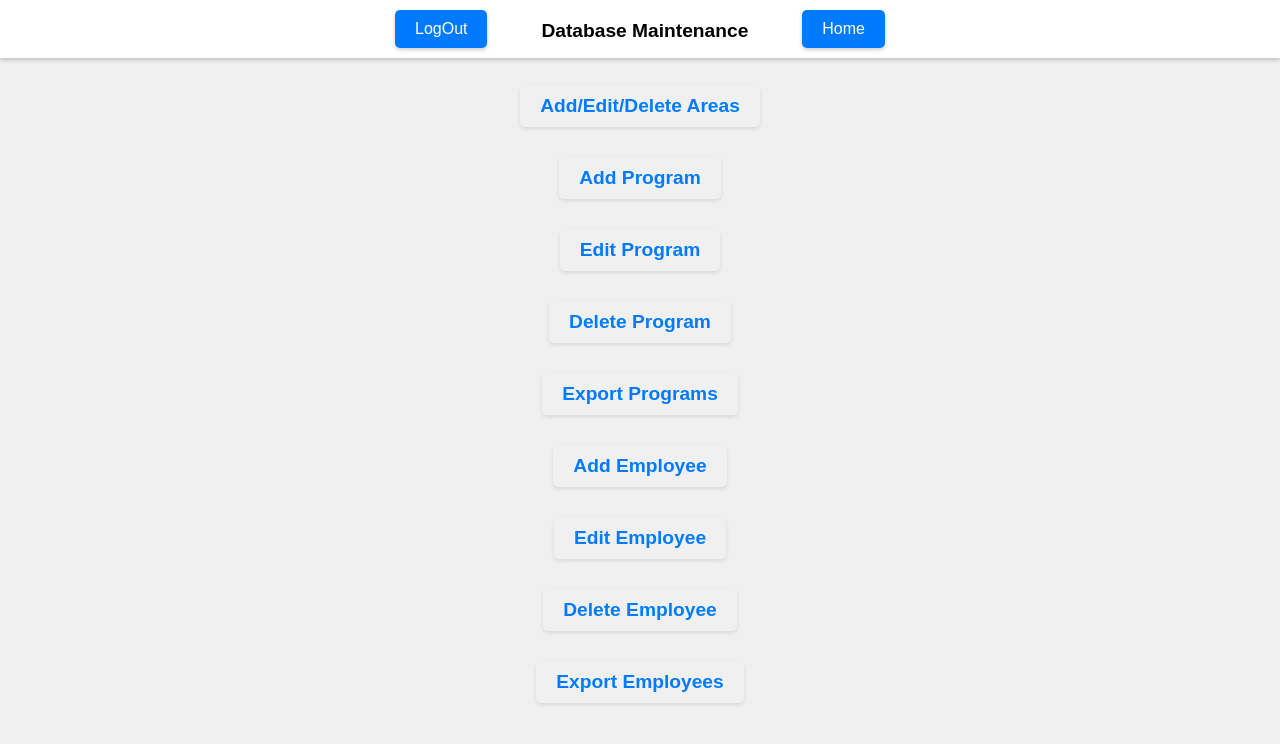
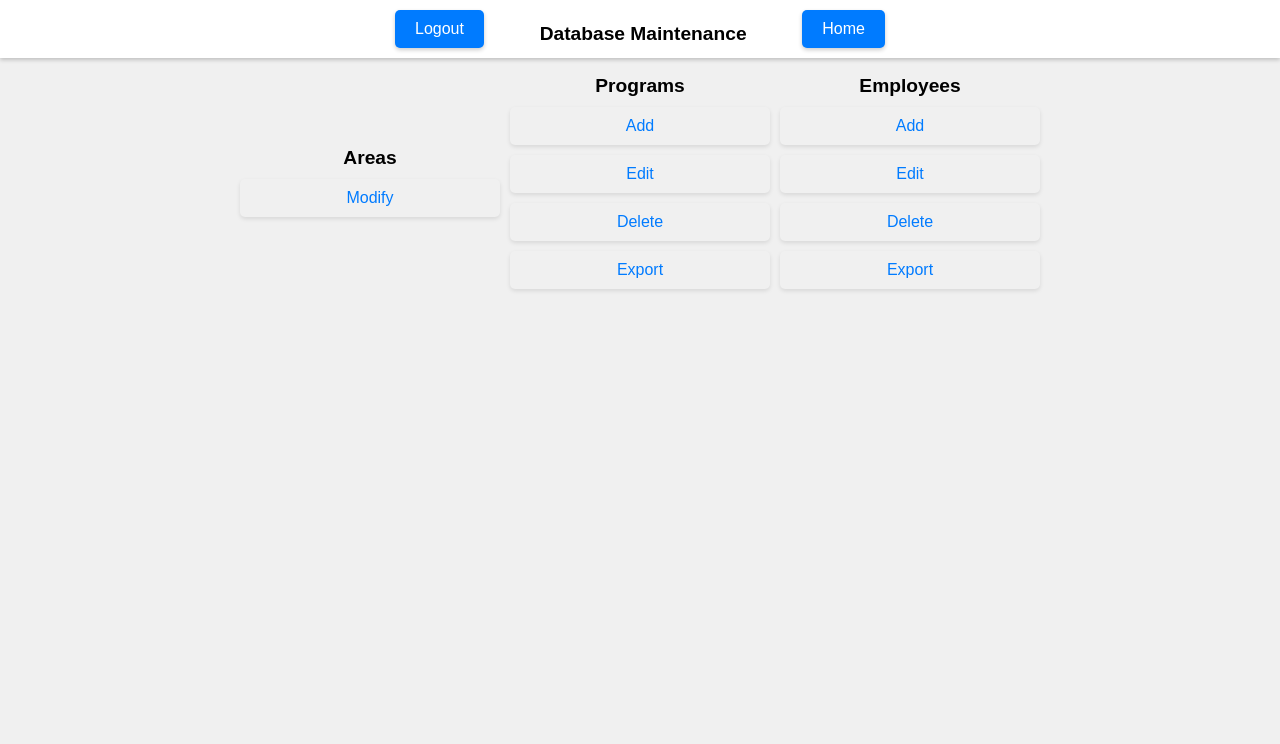
Before and after one commit to Ishan511/final_project, a Flask app: page /database_maintenance in a window 1280 px wide. Shown: the top 744 px of the page. Run offline with Flask 2, Linux system fonts and the light colour scheme; a user stored in the database is signed in.

Commit message:
MORE CSS

```diff
--- a/server/app.py
+++ b/server/app.py
@@ -20,7 +20,7 @@ app.config["SECRET_KEY"] = "ThisisSecret!"
 ############### DB CONNECTIONS ########################
 def connect_db():
 
-    sql = sqlite3.connect("/Users/ishanunnarkar/Desktop/Projects/Bug_Hound-Project-main/server/db/bughound.db")
+    sql = sqlite3.connect(r"C:\Users\030737107\Desktop\Projects\final_project-1\server\db\bughound.db")
 
     sql.row_factory = sqlite3.Row
     return sql
--- a/server/static/css/database_maintenance.css
+++ b/server/static/css/database_maintenance.css
@@ -153,9 +153,11 @@ label {
     width: 100%;
     max-width: 800px;
     display: flex;
-    flex-direction: column;
+    flex-direction: row;
     align-items: center;
     gap: 10px; /* Adds space between each link */
+
+
 }
 
 /* Style links within main-content to look like buttons */
--- a/server/templates/add_area.html
+++ b/server/templates/add_area.html
@@ -16,7 +16,7 @@
     <!-- Header section starts -->
     <div class="header">
         <div class="navigation">
-            <a href="{{url_for('logout')}}" class="btn header-btn">LogOut</a>
+            <a href="{{url_for('logout')}}" class="btn header-btn">Logout</a>
             <a href="{{url_for('database_maintenance')}}" class="btn header-btn">Database Maintenance</a>
             <a href="{{url_for('index_page')}}" class="btn header-btn">Home</a>
         </div>
--- a/server/templates/add_bug.html
+++ b/server/templates/add_bug.html
@@ -10,7 +10,7 @@
 <body>
     <div class="header">
         <div class="navigation">
-            <a href="{{url_for('logout')}}" class="btn header-btn">LogOut</a>
+            <a href="{{url_for('logout')}}" class="btn header-btn">Logout</a>
             <span class="header-title">New Bug Report Type</span>
             <a href="{{url_for('index_page')}}" class="btn header-btn">Home</a>
         </div>
--- a/server/templates/database_maintenance.html
+++ b/server/templates/database_maintenance.html
@@ -1,27 +1,3 @@
-<!-- <!DOCTYPE html>
-<html lang="en">
-<head>
-    <meta charset="UTF-8">
-    <meta http-equiv="X-UA-Compatible" content="IE=edge">
-    <meta name="viewport" content="width=device-width, initial-scale=1.0">
-    <link rel="stylesheet" href="{{ url_for('static', filename='css/database_maintenance.css') }}">
-    <title>Database Maintenance for Bug hound</title>
-</head>
-<body>
-    <a href="{{url_for('logout')}}">LogOut</a>
-    <br/>
-    <a href="{{url_for('index_page')}}">Home</a>
-    <h1>Database Maintenance</h1>
-    <a href="{{url_for('add_area')}}"><h2>Add/Edit/Delete Areas</h2></a>
-    <a href="{{url_for('add_program')}}"><h2>Add Program</h2></a>
-    <a href="{{url_for('update_program')}}"><h2>Edit Program</h2></a>
-    <a href="{{url_for('delete_program')}}"><h2>Delete Program</h2></a>
-    <a href="{{url_for('export_program_xml')}}"><h2>Export Programs</h2></a>
-    <a href="{{url_for('add_employee')}}"><h2>Add Employee</h2></a>
-    <a href="{{url_for('update_employee')}}"><h2>Edit Employee</h2></a>
-    <a href="{{url_for('delete_employee')}}"><h2>Delete Employee</h2></a>
-</body>
-</html> -->
 <!DOCTYPE html>
 <html lang="en">
 <head>
@@ -29,37 +5,44 @@
     <meta http-equiv="X-UA-Compatible" content="IE=edge">
     <meta name="viewport" content="width=device-width, initial-scale=1.0">
     <link rel="stylesheet" href="{{ url_for('static', filename='css/database_maintenance.css') }}">
-    <title>Database Maintenance for Bug hound</title>
+    <title>Database Maintenance for Bug Hound</title>
 </head>
 <body>
-    <!-- Header section starts -->
     <div class="header">
-        <div class="navigation">
-            <a href="{{url_for('logout')}}" class="btn header-btn">LogOut</a>
+        <div class="navigation" style="display: flex; justify-content: space-between; align-items: center;">
+            <a href="{{ url_for('logout') }}" class="btn header-btn">Logout</a>
             <span class="header-title">Database Maintenance</span>
-            <a href="{{url_for('index_page')}}" class="btn header-btn">Home</a>
+            <a href="{{ url_for('index_page') }}" class="btn header-btn">Home</a>
         </div>
     </div>
-    <!-- Header section ends -->
 
-    <!-- Main content starts -->
-    <div class="main-content">
-        {% if userlevel == 3 %}
-            <a href="{{url_for('add_area')}}"><h2>Add/Edit/Delete Areas</h2></a>
-            <a href="{{url_for('add_program')}}"><h2>Add Program</h2></a>
-            <a href="{{url_for('update_program')}}"><h2>Edit Program</h2></a>
-            <a href="{{url_for('delete_program')}}"><h2>Delete Program</h2></a>
-            <a href="{{url_for('export_program_xml')}}"><h2>Export Programs</h2></a>
-            <a href="{{url_for('add_employee')}}"><h2>Add Employee</h2></a>
-            <a href="{{url_for('update_employee')}}"><h2>Edit Employee</h2></a>
-            <a href="{{url_for('delete_employee')}}"><h2>Delete Employee</h2></a>
-            <a href="{{url_for('export_employee_xml')}}"><h2>Export Employees</h2></a>
-        {% endif %}
-        {% if userlevel == 2 %}
-            <a href="{{url_for('add_program')}}"><h2>Add Program</h2></a>
-            <a href="{{url_for('update_program')}}"><h2>Edit Program</h2></a>
-        {% endif %}
+    <div class="main-content" style="display: flex; justify-content: space-evenly;">
+        <div style="flex: 1; text-align: center;">
+            <h2>Areas</h2>
+            {% if userlevel >= 2 %}
+                <a href="{{ url_for('add_area') }}">Modify</a>
+            {% endif %}
         </div>
-    <!-- Main content ends -->
+        <div style="flex: 1; text-align: center;">
+            <h2>Programs</h2>
+            {% if userlevel >= 2 %}
+                <a href="{{ url_for('add_program') }}">Add</a>
+                <a href="{{ url_for('update_program') }}">Edit</a>
+                <a href="{{ url_for('delete_program') }}">Delete</a>
+                {% if userlevel == 3 %}
+                    <a href="{{ url_for('export_program_xml') }}">Export</a>
+                {% endif %}
+            {% endif %}
+        </div>
+        <div style="flex: 1; text-align: center;">
+            <h2>Employees</h2>
+            {% if userlevel == 3 %}
+                <a href="{{ url_for('add_employee') }}">Add</a>
+                <a href="{{ url_for('update_employee') }}">Edit</a>
+                <a href="{{ url_for('delete_employee') }}">Delete</a>
+                <a href="{{ url_for('export_employee_xml') }}">Export</a>
+            {% endif %}
+        </div>
+    </div>
 </body>
 </html>
--- a/server/templates/delete_employess.html
+++ b/server/templates/delete_employess.html
@@ -32,8 +32,7 @@
         </tr>
         {% endfor %}
     </table> -->
-    <h1> Delete Employee</h1>
-    <h3> Search Employee to delete</h3>
+    <h3> Search Employee to be deleted:</h3>
     <form method="POST",action="{{url_for('delete_employee')}}">
     <select name="options">
     <option value="{{options[0]}}" selected>{{options[0]}}</option>
--- a/server/templates/delete_programs.html
+++ b/server/templates/delete_programs.html
@@ -39,8 +39,7 @@
         {% endfor %}
     </table>
 </div>
-    <h1> Delete Program</h1>
-    <h3> Enter program to delete</h3>
+    <h3> Search program to be deleted:</h3>
     <form method="POST",action="{{url_for('delete_program')}}">
     <select name="options">
     <option value="{{options[0]}}" selected>{{options[0]}}</option>
--- a/server/templates/edit_employess.html
+++ b/server/templates/edit_employess.html
@@ -31,8 +31,7 @@
         </tr>
         {% endfor %}
     </table> -->
-    <h1> Edit Employee</h1>
-    <h3> Search Employee</h3>
+    <h3> Search Employee to be edited:</h3>
     <form method="POST",action="{{url_for('update_employee')}}">
     <select name="options">
     <option value="{{options[0]}}" selected>{{options[0]}}</option>
--- a/server/templates/edit_programs.html
+++ b/server/templates/edit_programs.html
@@ -35,8 +35,7 @@
             {% endfor %}
         </table>
     </div>
-    <h1> Edit Program</h1>
-    <h2> Search Program</h2>
+    <h2> Search Program to be edited:</h2>
     <form method="POST",action="{{url_for('update_program')}}">
     <select name="options">
     <option value="{{options[0]}}" selected>{{options[0]}}</option>
--- a/server/templates/result_bug.html
+++ b/server/templates/result_bug.html
@@ -10,8 +10,8 @@
 <body>
     <div class="header">
         <div class="navigation">
-            <a href="{{url_for('logout')}}" class="btn header-btn">LogOut</a>
-            <span class="header-title">Your Search Yielded</span>
+            <a href="{{url_for('logout')}}" class="btn header-btn">Logout</a>
+            <span class="header-title">Search Results</span>
             <a href="{{url_for('index_page')}}" class="btn header-btn">Home</a>
         </div>
     </div>
--- a/server/templates/search_bug.html
+++ b/server/templates/search_bug.html
@@ -10,8 +10,8 @@
 <body>
     <div class="header">
         <div class="navigation">
-            <a href="{{url_for('logout')}}" class="btn header-btn">LogOut</a>
-            <span class="header-title">Bug Search Page</span>
+            <a href="{{url_for('logout')}}" class="btn header-btn">Logout</a>
+            <span class="header-title">Bug Search</span>
             <a href="{{url_for('index_page')}}" class="btn header-btn">Home</a>
         </div>
     </div>
```
Also changed, not shown: server/templates/update_area_id.html (+9 -7 lines), server/templates/update_bug.html (+3 -6 lines).
